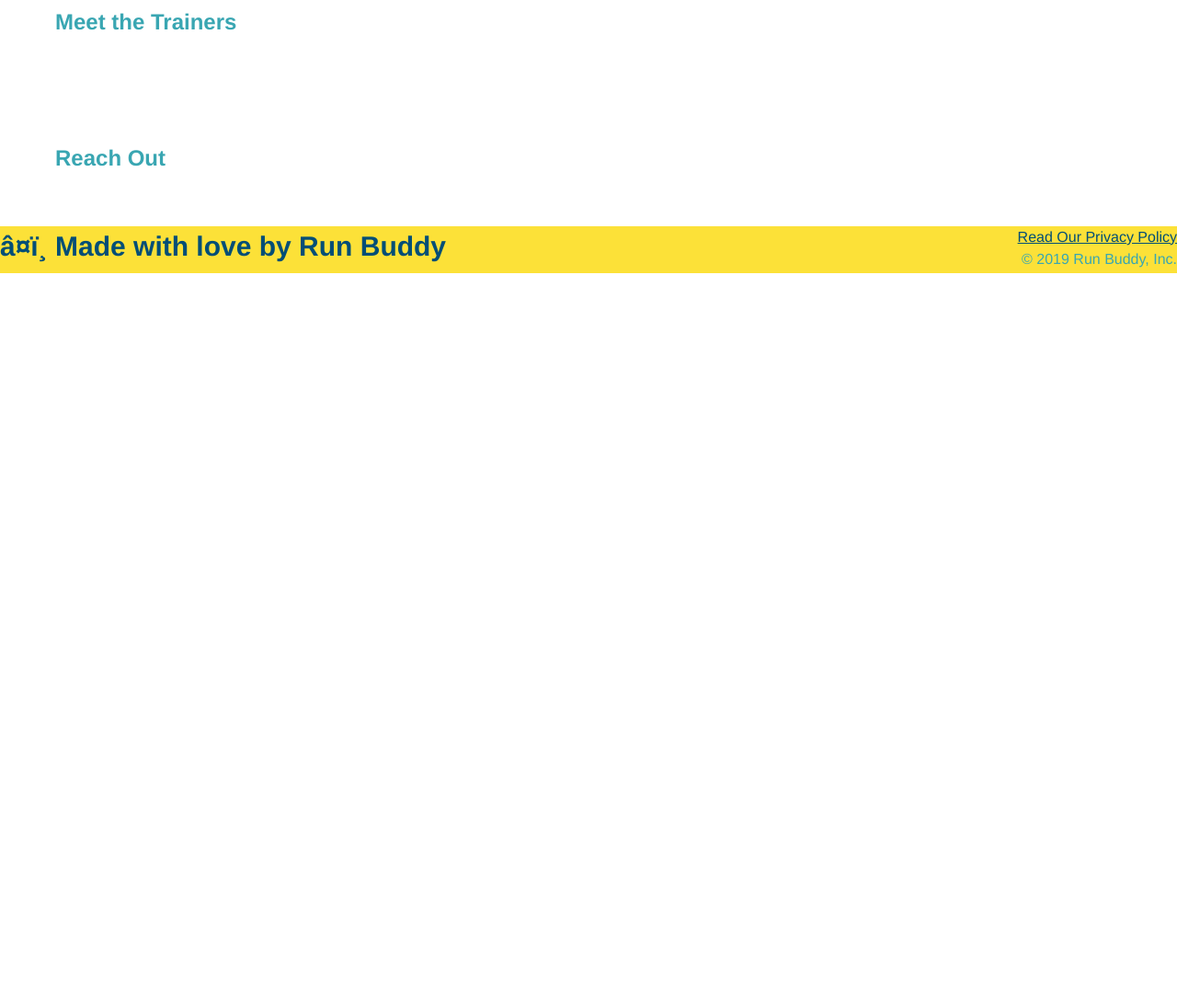
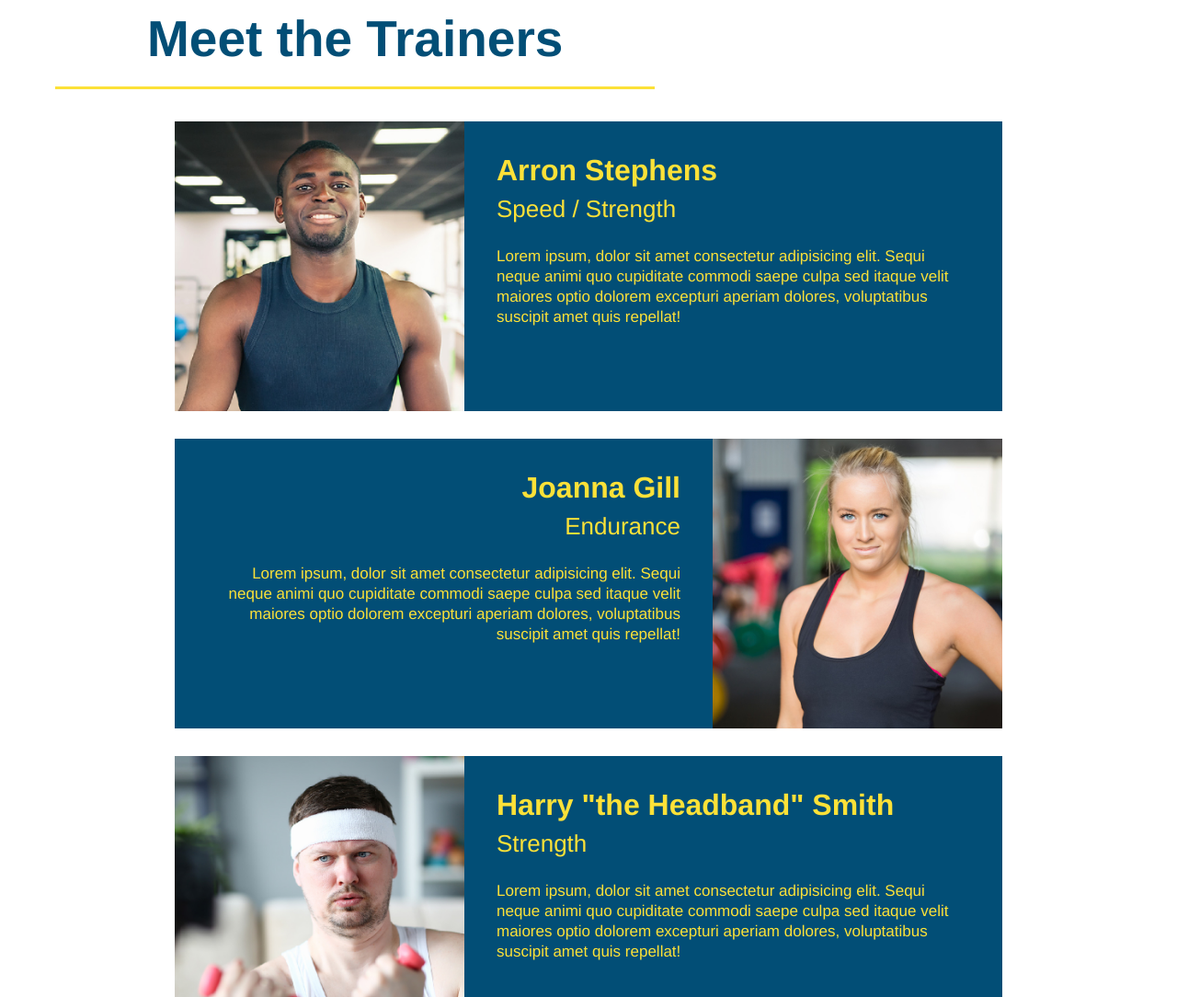
Before and after one commit to TEnriquez95/run-buddy, a plain HTML site: page index.html in a window 1280 px wide. Shown: the part 2780-3864 px from the top of the page at 92% size. Before the commit the page ends 3077 px from the top, so only its background shows below. Drawn offline with Linux system fonts and the light colour scheme.

Commit message:
meet the trainers section

```diff
--- a/assets/css/style.css
+++ b/assets/css/style.css
@@ -153,3 +153,42 @@ section {
 .steps span {
   font-size: 38px;
 }
+.trainers {
+  text-align: center;
+}
+.trainer {
+  width: 900px;
+  margin: 0 auto 30px auto;
+  background: #024e76;
+  color: #fce138;
+  overflow:auto;
+}
+.trainer img {
+  width: 35%;
+  float:left;
+
+}
+.trainer-bio {
+  padding: 35px;
+  float: left;
+  width: 65%;
+}
+.text-left {
+  text-align: left;
+}
+.text-right {
+  text-align: right;
+}
+.trainer-bio h3 {
+  font-size: 32px;
+  margin-bottom: 8px;
+}
+.trainer-bio h4 {
+  font-weight: lighter;
+  font-size: 26px;
+  margin-bottom: 25px;
+}
+.trainer-bio p {
+  font-size: 17px;
+  line-height: 1.3;
+}
--- a/index.html
+++ b/index.html
@@ -23,7 +23,7 @@
                         <a href="#what-you-do">What You Do</a>
                     </li>
                     <li>
-                        <a href="#meet-the-trainers">Meet The Trainers</a>
+                        <a href="#your-trainers">Meet The Trainers</a>
                     </li>
                     <li>
                         <a href="#reach-out">Reach Out</a>
@@ -66,7 +66,9 @@
             <!-- end hero-->
         <!-- "what we do" section -->
             <Section id="what-we-do" class="intro">
-                <h2 class="section-title secondary-border">What We Do</h2>
+                <h2 class="section-title secondary-border">
+                    What We Do
+                </h2>
                 <p>
                     butcher selfies chambray shabby chic gentrify readymade yr Echo Park XOXO Tumblr normcore Banksy direct trade Blue Bottle chillwave you probably haven't heard of them single-origin coffee Vice fanny pack fixie Odd Future Austin fingerstache pickled twee synth Wes Anderson Thundercats viral bitters flannel meggings narwhal Marfa Schlitz sustainable Intelligentsia umami deep v craft
                 </p>
@@ -74,7 +76,9 @@
 
         <!-- "what you do" section-->
             <Section id="what-you-do" class="steps">
-                <h2 class="section-title secondary-border">What You Do</h2>
+                <h2 class="section-title secondary-border">
+                    What You Do
+                </h2>
 
                 <div>
                     <!-- insert this img element -->
@@ -103,8 +107,46 @@
             </Section>
 
         <!-- "meet the trainers" section -->
-            <section>
-                <h2>Meet the Trainers</h2>
+            <section id="your-trainers">
+                <h2 class="section-title primary-border">
+                    Meet the Trainers
+                </h2>
+                <article class="trainer">
+                    <img src="./assets/images/trainer-1.jpg" alt="Arron Stephens in his workout clothes, ready to pump iron" />
+                    <div class="trainer-bio text-left">
+                        <h3>Arron Stephens</h3>
+                        <h4>Speed / Strength</h4>
+                        <p>
+                        Lorem ipsum, dolor sit amet consectetur adipisicing elit. Sequi neque animi quo cupiditate commodi saepe culpa sed
+                        itaque velit maiores optio dolorem excepturi aperiam dolores, voluptatibus suscipit amet quis repellat!
+                        </p>
+                    </div>
+                </article>
+                <!-- second trainer bio -->
+                <article class="trainer">
+                    <div class="trainer-bio text-right">
+                        <h3>Joanna Gill</h3>
+                        <h4>Endurance</h4>
+                        <p>
+                        Lorem ipsum, dolor sit amet consectetur adipisicing elit. Sequi neque animi quo cupiditate commodi saepe culpa sed
+                        itaque velit maiores optio dolorem excepturi aperiam dolores, voluptatibus suscipit amet quis repellat!
+                        </p>
+                    </div>
+                    <img src="./assets/images/trainer-2.jpg" alt="Joanna Gill cooling off after a workout" />
+                </article>
+
+                <!-- third trainer bio -->
+                <article class="trainer">
+                    <img src="./assets/images/trainer-3.jpg" alt="Harry Smith wearing a headband and lifting comically small pink weights" />
+                    <div class="trainer-bio text-left">
+                        <h3>Harry "the Headband" Smith</h3>
+                        <h4>Strength</h4>
+                        <p>
+                        Lorem ipsum, dolor sit amet consectetur adipisicing elit. Sequi neque animi quo cupiditate commodi saepe culpa sed
+                        itaque velit maiores optio dolorem excepturi aperiam dolores, voluptatibus suscipit amet quis repellat!
+                        </p>
+                    </div>
+                </article>
             </section>
 
         <!-- "reach out" section-->
```
Also changed, not shown: assets/images/trainer-1.jpg (added), assets/images/trainer-2.jpg (added), assets/images/trainer-3.jpg (added).
